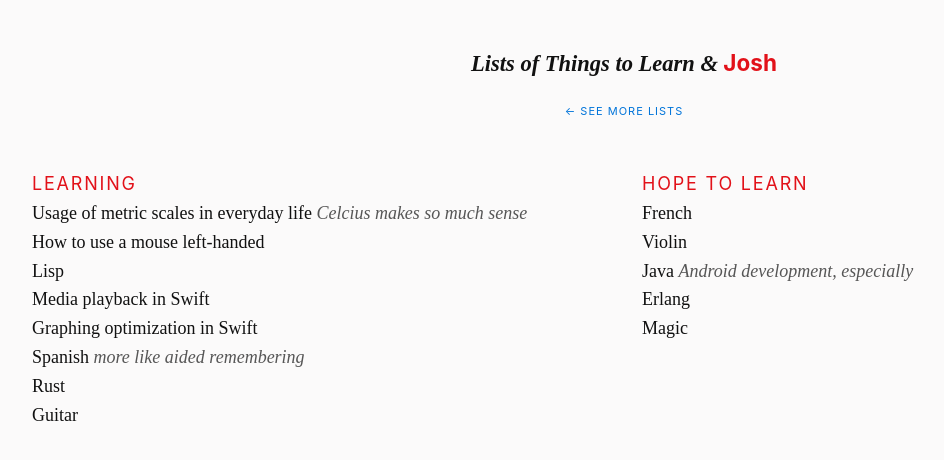
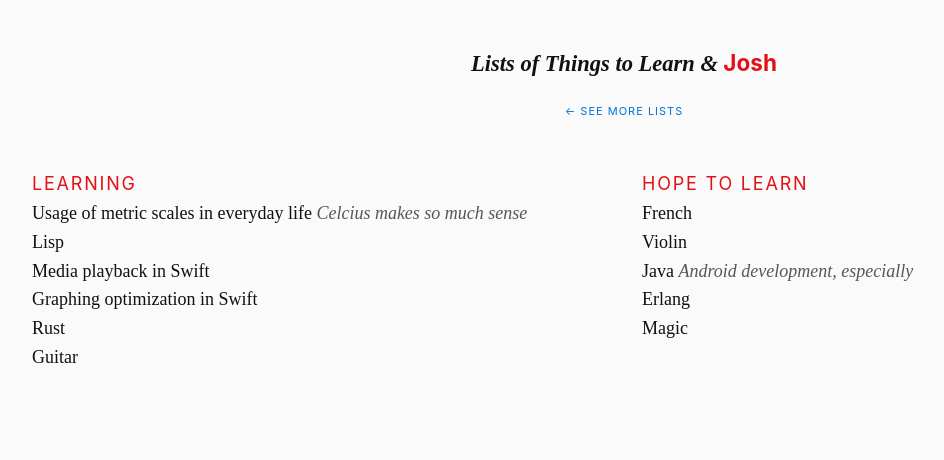
Before and after one commit to joshbeckman/andjosh.github.io, a Jekyll site: the page built from _lists/learning-lists.md, in a window 1280 px wide. Shown: the top 460 px of the page, without its empty margins (16-960 px from the left). Built offline with Jekyll 4.4.1, drawn with Linux system fonts in a browser that asks for light colours; Markdown is read by kramdown in place of the engine named in the settings.

Commit message:
Update learning-lists.md

```diff
--- a/_lists/learning-lists.md
+++ b/_lists/learning-lists.md
@@ -14,11 +14,9 @@
 </style>
 
 - Usage of metric scales in everyday life _Celcius makes so much sense_
-- How to use a mouse left-handed
 - Lisp
 - Media playback in Swift
 - Graphing optimization in Swift
-- Spanish _more like aided remembering_
 - Rust
 - Guitar
 
```
